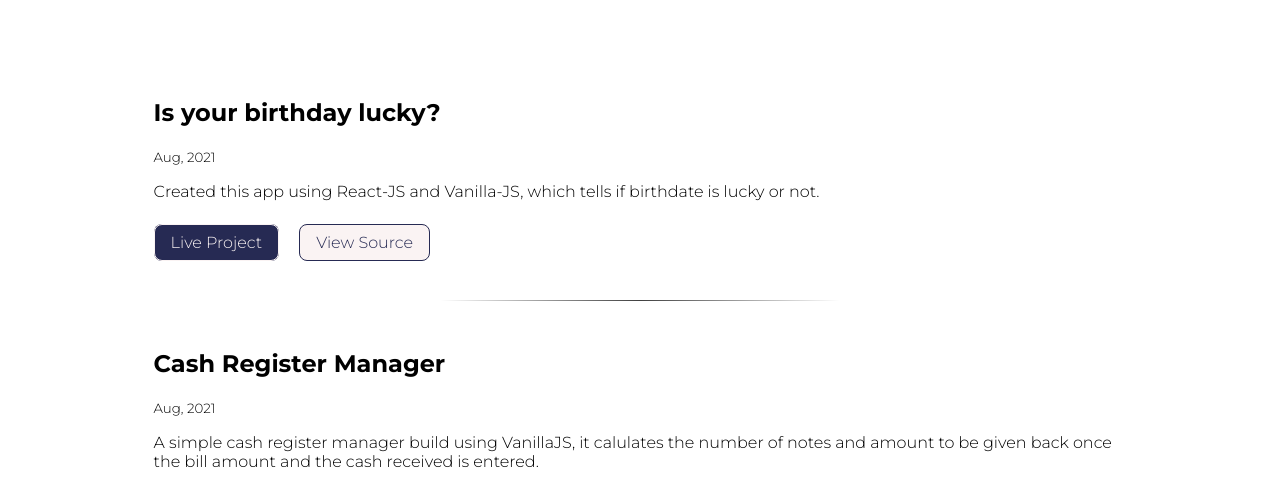
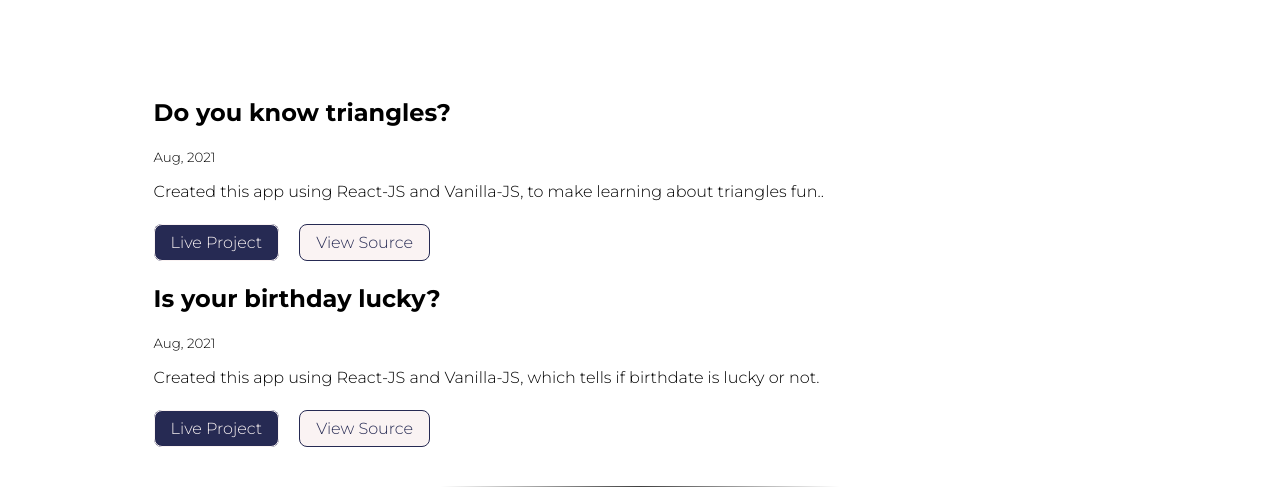
Before and after one commit to srishti-maurya/Portfolio, a plain HTML site: page projects.html in a window 1280 px wide. Shown: the part 281-772 px from the top of the page. Drawn offline with Linux system fonts and the light colour scheme.

Commit message:
added a project link

```diff
--- a/projects.html
+++ b/projects.html
@@ -35,6 +35,23 @@
         <small>Here are a few projects I've worked on recently.</small>
       </p>
     </header>
+    <section class="section-project">
+      <div>
+        <h2>Do you know triangles?</h2>
+        <small>Aug, 2021</small>
+        <p>
+          Created this app using React-JS and Vanilla-JS, to make learning about triangles fun..
+        </p>
+        <ul class="section-project-link">
+          <li>
+            <a href="https://doyou-know-triangles.netlify.app/" class="section-white-link">Live Project</a>
+          </li>
+          <li>
+              <a href="https://github.com/srishti-maurya/know-shapes" class="section-off-white-link">View Source</a>
+            </li>
+        </ul>
+      </div>
+    </section>
     <section class="section-project">
       <div>
         <h2>Is your birthday lucky?</h2>
```
